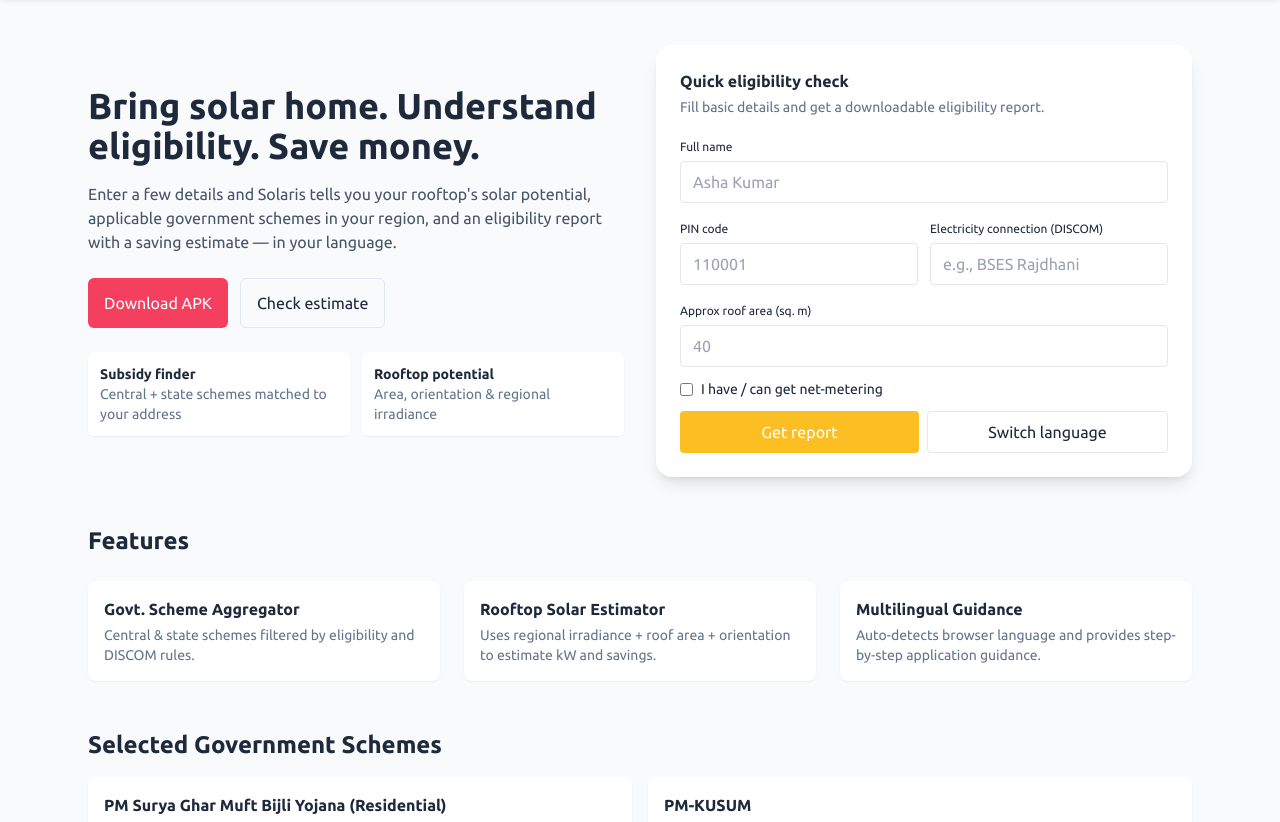
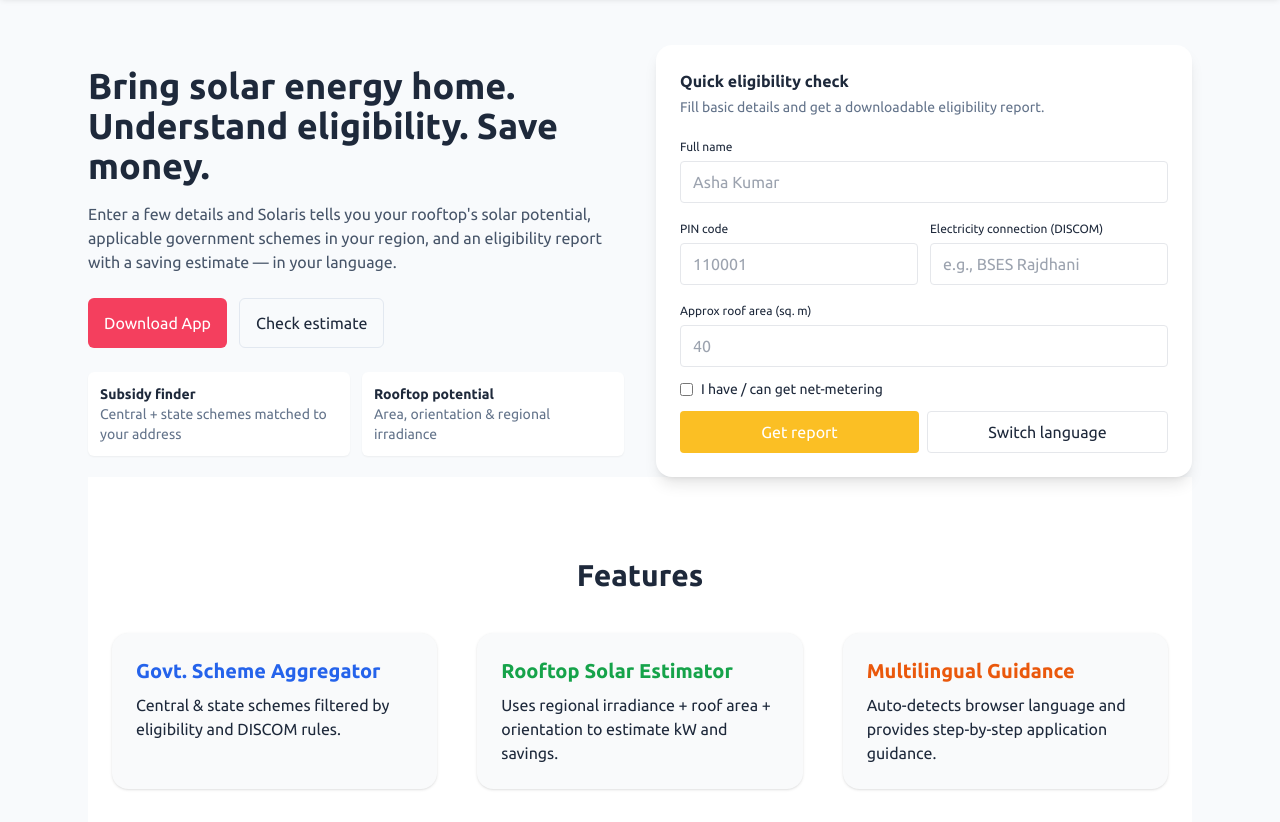
Before and after one commit to Devonkedev/SolarisWeb, a plain HTML site: page index.html in a window 1280 px wide. Shown: the part 115-937 px from the top of the page. Drawn offline with nearby package versions, Linux system fonts and the light colour scheme.

Commit message:
change ui

```diff
--- a/index.html
+++ b/index.html
@@ -1,5 +1,6 @@
 <!doctype html>
 <html lang="en">
+
 <head>
     <meta charset="UTF-8" />
     <meta name="viewport" content="width=device-width, initial-scale=1.0" />
@@ -38,6 +39,7 @@
         }
     </style>
 </head>
+
 <body class="bg-slate-50 text-slate-800">
     <header class="bg-white shadow-md py-0.01 px-4 sticky top-0 z-4">
         <div class="max-w-7xl mx-auto flex items-center justify-between">
@@ -55,7 +57,8 @@
                 <a href="#schemes" class="hover:underline">Govt. Schemes</a>
                 <a href="#stats" class="hover:underline">Stats</a>
                 <a href="#estimate" class="hover:underline">Estimate</a>
-        <a href="#download" class="bg-amber-400 hover:bg-amber-500 text-white px-3 py-2 rounded-md">Download App</a>
+                <a href="#download" class="bg-amber-400 hover:bg-amber-500 text-white px-3 py-2 rounded-md">Download
+                    App</a>
             </nav>
         </div>
 
@@ -72,12 +75,19 @@
     <main class="max-w-6xl mx-auto px-6 py-12">
         <section class="grid grid-cols-1 lg:grid-cols-2 gap-8 items-center">
             <div>
-        <h2 class="text-3xl md:text-4xl font-extrabold">Bring solar home. Understand eligibility. Save money.</h2>
-        <p class="mt-4 text-slate-600">Enter a few details and Solaris tells you your rooftop's solar potential, applicable government schemes in your region, and an eligibility report with a saving estimate — in your language.</p>
+                <h2 class="text-3xl md:text-4xl font-extrabold">Bring solar energy home. Understand eligibility. Save money.
+                </h2>
+                <p class="mt-4 text-slate-600">Enter a few details and Solaris tells you your rooftop's solar potential,
+                    applicable government schemes in your region, and an eligibility report with a saving estimate — in
+                    your language.</p>
 
                 <div class="mt-6 flex gap-3">
-          <a id="download" href="YOUR_APK_DOWNLOAD_URL_HERE" class="inline-flex items-center gap-2 bg-rose-500 hover:bg-rose-600 text-white px-4 py-3 rounded-md">Download APK</a>
-          <a href="#estimate" class="inline-flex items-center gap-2 border border-slate-200 px-4 py-3 rounded-md">Check estimate</a>
+                    <a id="download" href="App_DOWNLOAD_Link"
+                        class="inline-flex items-center gap-2 bg-rose-500 hover:bg-rose-600 text-white px-4 py-3 rounded-md">Download
+                        App</a>
+                    <a href="#estimate"
+                        class="inline-flex items-center gap-2 border border-slate-200 px-4 py-3 rounded-md">Check
+                        estimate</a>
                 </div>
 
                 <div class="mt-6 grid grid-cols-2 gap-3 text-sm">
@@ -95,60 +105,95 @@
             <div>
                 <div class="bg-white rounded-2xl p-6 shadow-lg">
                     <h3 class="font-semibold">Quick eligibility check</h3>
-          <p class="text-sm text-slate-500 mt-1">Fill basic details and get a downloadable eligibility report.</p>
+                    <p class="text-sm text-slate-500 mt-1">Fill basic details and get a downloadable eligibility report.
+                    </p>
                     <form id="eligibilityForm" class="mt-4 space-y-3">
                         <div>
                             <label class="text-xs">Full name</label>
-              <input required name="name" class="w-full mt-1 px-3 py-2 rounded border" placeholder="Asha Kumar" />
+                            <input required name="name" class="w-full mt-1 px-3 py-2 rounded border"
+                                placeholder="Asha Kumar" />
                         </div>
                         <div class="grid grid-cols-2 gap-3">
                             <div>
                                 <label class="text-xs">PIN code</label>
-                <input required name="pincode" id="pincode" class="w-full mt-1 px-3 py-2 rounded border" placeholder="110001" />
+                                <input required name="pincode" id="pincode" class="w-full mt-1 px-3 py-2 rounded border"
+                                    placeholder="110001" />
                             </div>
                             <div>
                                 <label class="text-xs">Electricity connection (DISCOM)</label>
-                <input name="discom" class="w-full mt-1 px-3 py-2 rounded border" placeholder="e.g., BSES Rajdhani" />
+                                <input name="discom" class="w-full mt-1 px-3 py-2 rounded border"
+                                    placeholder="e.g., BSES Rajdhani" />
                             </div>
                         </div>
                         <div>
                             <label class="text-xs">Approx roof area (sq. m)</label>
-              <input type="number" name="area" class="w-full mt-1 px-3 py-2 rounded border" placeholder="40" />
+                            <input type="number" name="area" class="w-full mt-1 px-3 py-2 rounded border"
+                                placeholder="40" />
                         </div>
                         <div class="flex items-center gap-2">
                             <input type="checkbox" id="netmeter" name="netmeter" />
                             <label for="netmeter" class="text-sm">I have / can get net-metering</label>
                         </div>
                         <div class="flex gap-2">
-              <button type="submit" class="flex-1 bg-amber-400 hover:bg-amber-500 text-white px-4 py-2 rounded">Get report</button>
-              <button type="button" id="langBtn" class="flex-1 border px-4 py-2 rounded">Switch language</button>
+                            <button type="submit"
+                                class="flex-1 bg-amber-400 hover:bg-amber-500 text-white px-4 py-2 rounded">Get
+                                report</button>
+                            <button type="button" id="langBtn" class="flex-1 border px-4 py-2 rounded">Switch
+                                language</button>
                         </div>
                     </form>
 
                     <div id="resultCard" class="mt-4 hidden bg-emerald-50 border border-emerald-100 p-4 rounded">
                         <h4 class="font-semibold">Estimated result</h4>
                         <p id="resultText" class="text-sm text-slate-700 mt-2">—</p>
-            <a id="downloadReport" class="mt-3 inline-block text-sm underline" href="#">Download eligibility report (PDF)</a>
+                        <a id="downloadReport" class="mt-3 inline-block text-sm underline" href="#">Download eligibility
+                            report (PDF)</a>
                     </div>
                 </div>
             </div>
         </section>
 
-    <!-- Features -->
-    <section id="features" class="mt-12">
+        <!-- <section id="features" class="mt-12">
             <h3 class="text-2xl font-bold">Features</h3>
             <div class="mt-6 grid grid-cols-1 md:grid-cols-3 gap-6">
                 <div class="p-4 bg-white rounded-lg shadow-sm">
                     <div class="font-semibold">Govt. Scheme Aggregator</div>
-          <p class="text-sm text-slate-500 mt-1">Central & state schemes filtered by eligibility and DISCOM rules.</p>
+                    <p class="text-sm text-slate-500 mt-1">Central & state schemes filtered by eligibility and DISCOM
+                        rules.</p>
                 </div>
                 <div class="p-4 bg-white rounded-lg shadow-sm">
                     <div class="font-semibold">Rooftop Solar Estimator</div>
-          <p class="text-sm text-slate-500 mt-1">Uses regional irradiance + roof area + orientation to estimate kW and savings.</p>
+                    <p class="text-sm text-slate-500 mt-1">Uses regional irradiance + roof area + orientation to
+                        estimate kW and savings.</p>
                 </div>
                 <div class="p-4 bg-white rounded-lg shadow-sm">
                     <div class="font-semibold">Multilingual Guidance</div>
-          <p class="text-sm text-slate-500 mt-1">Auto-detects browser language and provides step-by-step application guidance.</p>
+                    <p class="text-sm text-slate-500 mt-1">Auto-detects browser language and provides step-by-step
+                        application guidance.</p>
+                </div>
+            </div>
+        </section> -->
+
+        <section class="py-20 bg-white scroll-mt-24">
+        <div class="max-w-6xl mx-auto px-6 text-center">
+            <h2 class="text-3xl font-bold mb-10">Features</h2>
+            <div class="grid md:grid-cols-3 gap-10 text-left">
+                <div class="bg-gray-50 p-6 rounded-2xl shadow hover:shadow-lg transition">
+                    <h3 class="text-xl font-semibold text-blue-600 mb-2">Govt. Scheme Aggregator</h3>
+                    <p>Central & state schemes filtered by eligibility and DISCOM
+                        rules.</p>
+                </div>
+                <div class="bg-gray-50 p-6 rounded-2xl shadow hover:shadow-lg transition">
+                    <h3 class="text-xl font-semibold text-green-600 mb-2">Rooftop Solar Estimator</h3>
+                    <p> Uses regional irradiance + roof area + orientation to
+                        estimate kW and savings.</p>
+                </div>
+                <div class="bg-gray-50 p-6 rounded-2xl shadow hover:shadow-lg transition">
+                    <h3 class="text-xl font-semibold text-orange-600 mb-2">Multilingual Guidance</h3>
+                    <p>Auto-detects browser language and provides step-by-step
+                        application guidance.</p>
+                </div>
+
             </div>
         </div>
     </section>
@@ -161,7 +206,8 @@
                     <div class="font-semibold">PM Surya Ghar Muft Bijli Yojana (Residential)</div>
                     <ul class="mt-2 text-sm text-slate-600 list-disc pl-5">
                         <li>Up to ₹78,000 subsidy for a 3 kW system; monthly free electricity up to 300 units.</li>
-            <li>Eligibility: Residential consumers with a valid DISCOM connection; installation via empaneled vendors; grid-connected net-metering.</li>
+                        <li>Eligibility: Residential consumers with a valid DISCOM connection; installation via
+                            empaneled vendors; grid-connected net-metering.</li>
                     </ul>
                 </div>
 
@@ -183,7 +229,8 @@
 
                 <div class="p-4 bg-white rounded-lg shadow-sm">
                     <div class="font-semibold">State-level Subsidies</div>
-          <p class="text-sm text-slate-600 mt-2">Many states provide top-up subsidies and varied net-metering rules — integrate state APIs/portals where available.</p>
+                    <p class="text-sm text-slate-600 mt-2">Many states provide top-up subsidies and varied net-metering
+                        rules — integrate state APIs/portals where available.</p>
                 </div>
             </div>
         </section>
@@ -197,7 +244,8 @@
                         <strong class="text-2xl text-orange-600">5000+</strong><br />Trillion kWh/year energy potential
                     </div>
                     <div class="bg-white shadow rounded-xl p-6">
-                    <strong class="text-2xl text-green-600">&lt;5%</strong><br />Rooftop potential currently utilized
+                        <strong class="text-2xl text-green-600">&lt;5%</strong><br />Rooftop potential currently
+                        utilized
                     </div>
                     <div class="bg-white shadow rounded-xl p-6">
                         <strong class="text-2xl text-blue-600">smth</strong><br /> Subsidies Available for Rooftop Solar
@@ -210,20 +258,24 @@
         <section id="map" class="mt-12">
             <h3 class="text-2xl font-bold">Solar hotspot map</h3>
             <div class="mt-4 bg-white rounded-lg p-4 shadow-sm">
-        <div class="h-64 bg-gradient-to-br from-yellow-50 to-amber-50 rounded flex items-center justify-center text-slate-400">[Interactive map placeholder — integrate Mapbox/Leaflet + irradiance tile layer here]</div>
-        <p class="text-sm text-slate-500 mt-3">Show regional irradiance, DISCOM drive locations, and areas of high rooftop potential.</p>
+                <div
+                    class="h-64 bg-gradient-to-br from-yellow-50 to-amber-50 rounded flex items-center justify-center text-slate-400">
+                    [Interactive map placeholder — integrate Mapbox/Leaflet + irradiance tile layer here]</div>
+                <p class="text-sm text-slate-500 mt-3">Show regional irradiance, DISCOM drive locations, and areas of
+                    high rooftop potential.</p>
             </div>
         </section>
 
         <!-- Estimate & Flow -->
         <section id="estimate" class="mt-12">
-      <h3 class="text-2xl font-bold">How the estimate works (demo)</h3>
+            <h3 class="text-2xl font-bold">How the estimate works</h3>
             <div class="mt-4 bg-white rounded-lg p-4 shadow-sm">
                 <ol class="list-decimal pl-5 text-sm text-slate-600">
                     <li>Take roof area + orientation + PIN code.</li>
                     <li>Lookup regional average annual irradiance for that PIN (preloaded regional dataset).</li>
                     <li>Estimate kW installable (usable area × packing factor) and expected annual generation.</li>
-          <li>Match with central + state subsidies & net-metering rules to produce an eligibility & savings estimate.</li>
+                    <li>Match with central + state subsidies & net-metering rules to produce an eligibility & savings
+                        estimate.</li>
                 </ol>
             </div>
         </section>
@@ -233,7 +285,7 @@
             <div class="max-w-6xl mx-auto px-6">
                 <div class="flex flex-col md:flex-row md:justify-between gap-4">
                     <div>© Solaris — demo landing page</div>
-          <div>Change the APK link by replacing <code>downlad link</code> in the HTML.</div>
+                    <div>Change the App link by replacing <code>downlad link</code> in the HTML.</div>
                 </div>
             </div>
         </footer>
@@ -242,10 +294,10 @@
     <script>
         // Minimal demo JS: fake estimate and multilingual stub
         const translations = {
-      en: {download: 'Download APK'},
-      hi: {download: 'APK डाउनलोड करें'},
-      mr: {download: 'APK डाउनलोड करा'},
-      bn: {download: 'APK ডাউনলোড'}
+            en: { download: 'Download App' },
+            hi: { download: 'App डाउनलोड करें' },
+            mr: { download: 'App डाउनलोड करा' },
+            bn: { download: 'App ডাউনলোড' }
         }
 
         function detectLang() {
@@ -287,4 +339,5 @@
         })
     </script>
 </body>
+
 </html>
```
Lines whose indentation alone changed are shown as unchanged.
